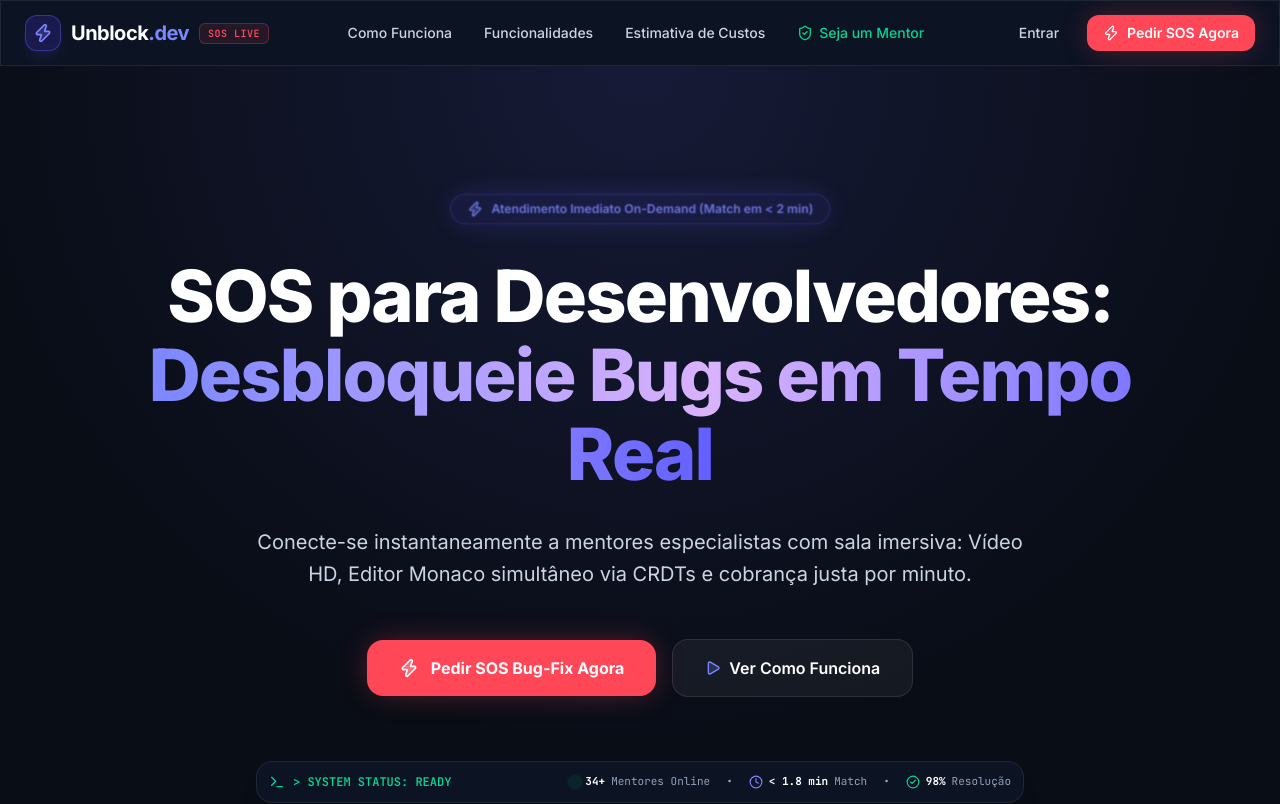
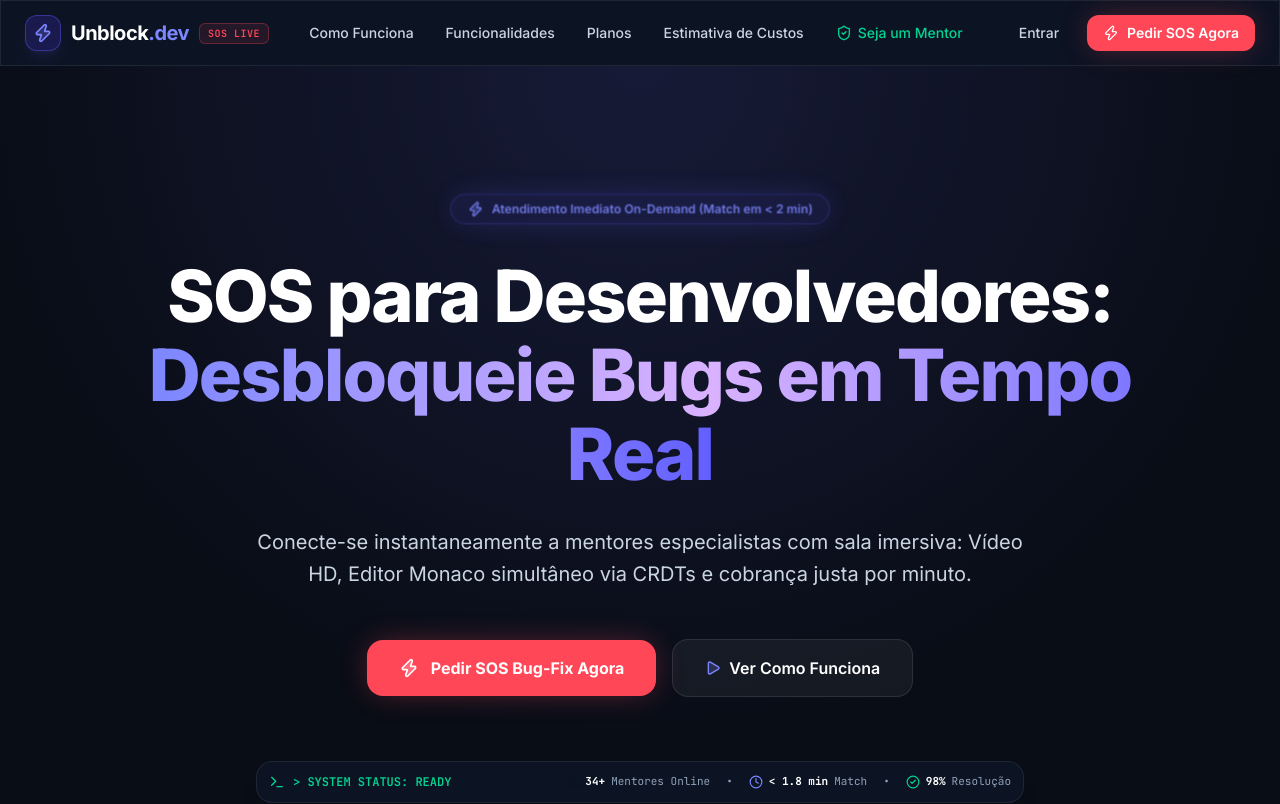
Before and after one commit to Otavio-Emanoel/unblock.dev, a Next.js app in the folder frontend/: page / in a window 1280 px wide. Shown: the top 804 px of the page. Built offline with nearby package versions, Linux system fonts and the light colour scheme.

Commit message:
feat: add pricing plans section to landing page and navigation menu

```diff
--- a/frontend/src/app/page.tsx
+++ b/frontend/src/app/page.tsx
@@ -4,6 +4,7 @@ import { Hero } from "@/components/landing/Hero";
 import { RoomPreviewMockup } from "@/components/landing/RoomPreviewMockup";
 import { FeaturesGrid } from "@/components/landing/FeaturesGrid";
 import { HowItWorks } from "@/components/landing/HowItWorks";
+import { PricingPlans } from "@/components/landing/PricingPlans";
 import { CostCalculator } from "@/components/landing/CostCalculator";
 import { CtaSection } from "@/components/landing/CtaSection";
 
@@ -24,6 +25,7 @@ export default function Home() {
 
         <FeaturesGrid />
         <HowItWorks />
+        <PricingPlans />
         <CostCalculator />
         <CtaSection />
       </main>
--- a/frontend/src/components/shared/Header.tsx
+++ b/frontend/src/components/shared/Header.tsx
@@ -27,6 +27,9 @@ export function Header() {
           </Link>
           <Link href="#funcionalidades" className="hover:text-white transition">
             Funcionalidades
+          </Link>
+          <Link href="#planos" className="hover:text-white transition">
+            Planos
           </Link>
           <Link href="#calculadora" className="hover:text-white transition">
             Estimativa de Custos
```
